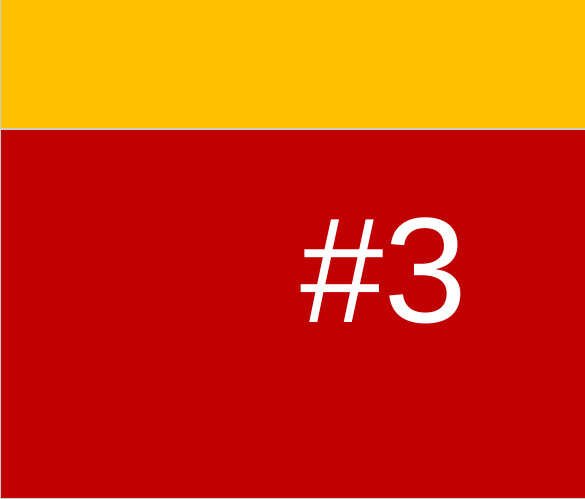
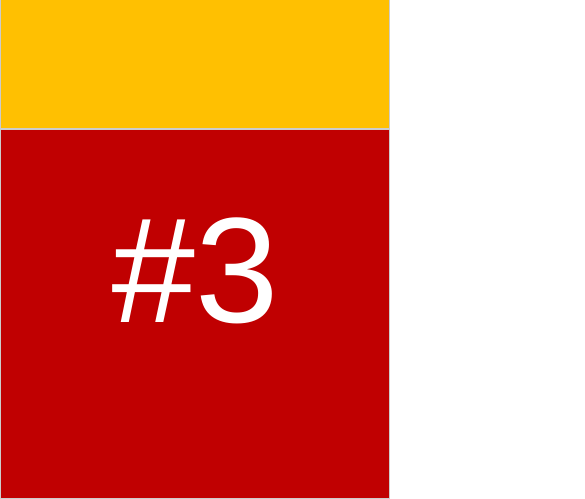
Before and after one commit to MaxStgs/Bootstrap, a plain HTML site: page kr2.html in a window 390 px wide. Shown: the part 611-1110 px from the top of the page, 585 px wide, since content can reach past the window. Drawn offline with nearby package versions, Linux system fonts and the light colour scheme.

Commit message:
Remove useless files Fix small screens incorrect styles

```diff
--- a/style1.css
+++ b/style1.css
@@ -47,7 +47,6 @@
 }
 @media (max-width: 767px){
     .container{
-        width: 767px;
         font-size: 150px;
     }
     #o, #t, #th{
```
